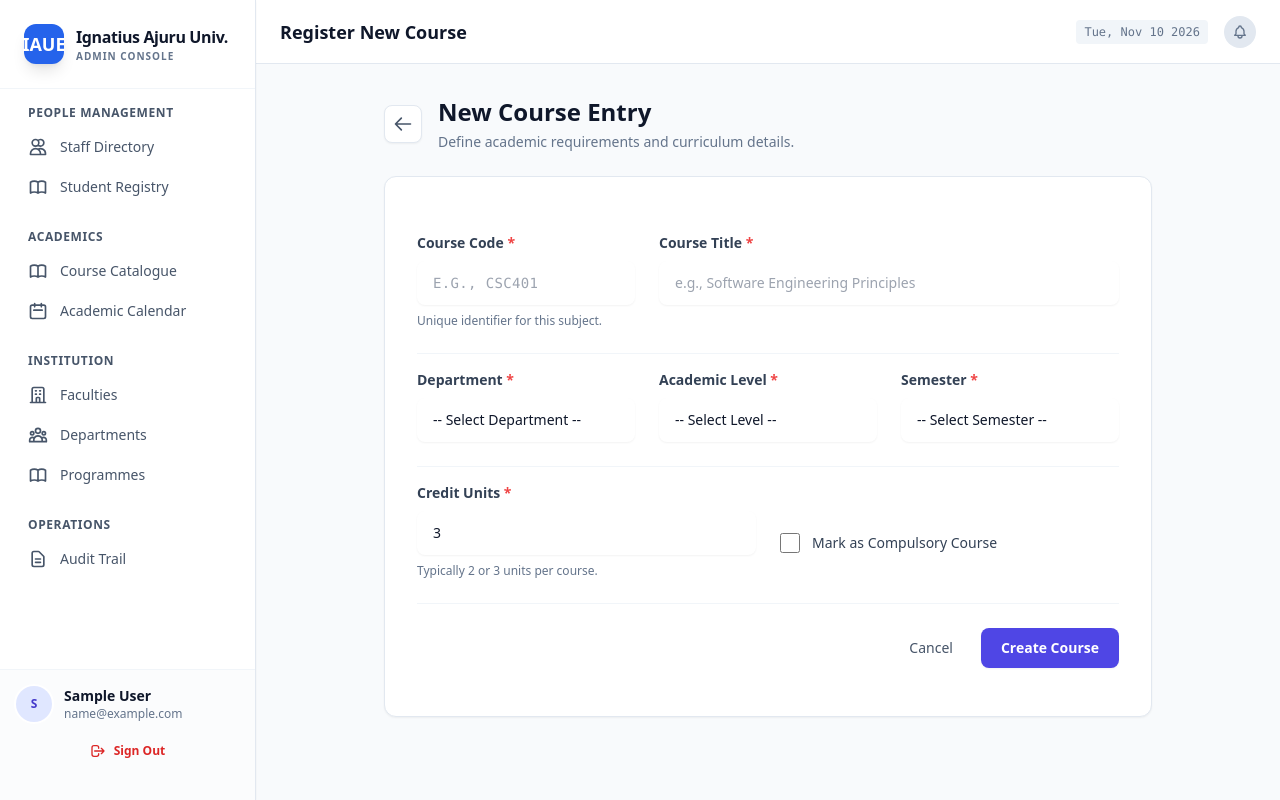
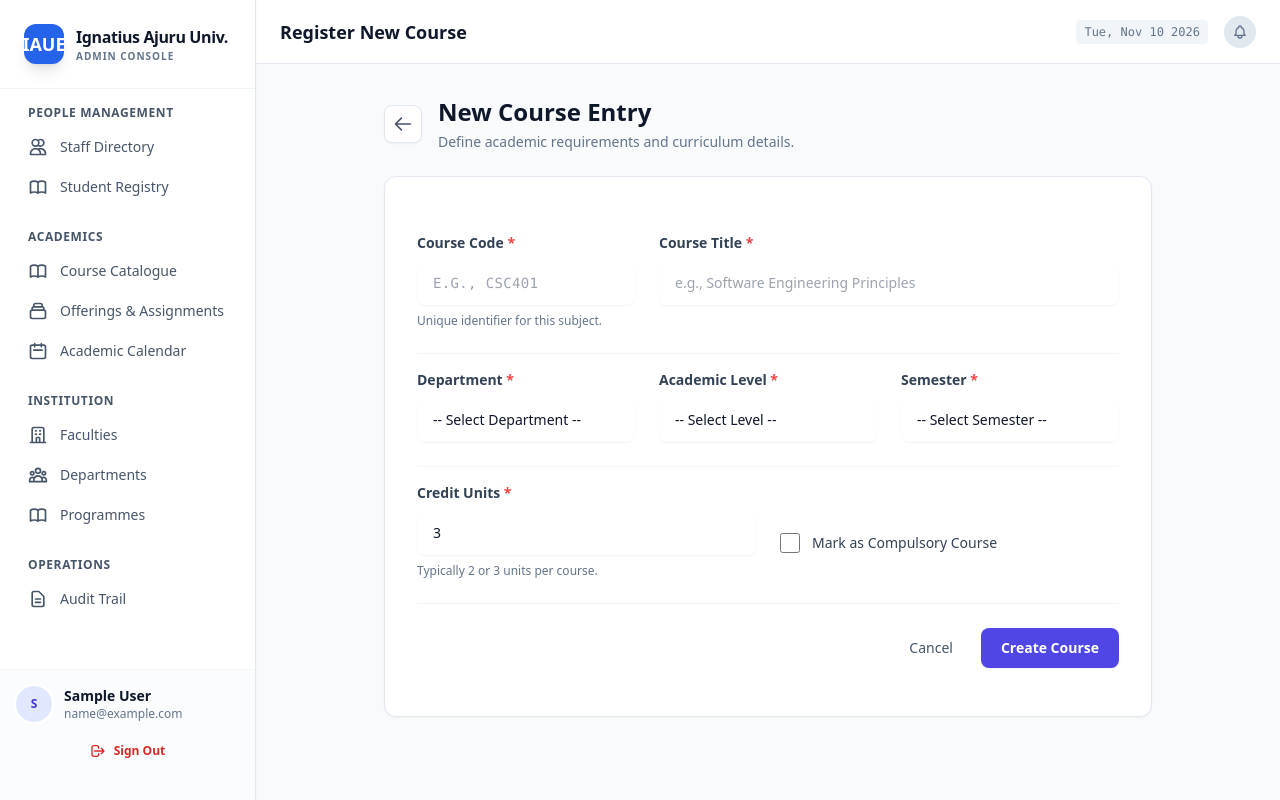
Before and after one commit to nlerechibright-coder/iaue-academic-management-system, a Django app: page /management/courses/create/ in a window 1280 px wide. Run offline with Django 5.2, Linux system fonts and the light colour scheme; a user stored in the database is signed in; tables that the repository leaves empty hold one stand-in row (values such as "Sample post"); some libraries are stand-ins or nearby versions.

Commit message:
Feature: Add Course Offerings & Assignment link to Admin Sidebar

```diff
--- a/templates/management/base.html
+++ b/templates/management/base.html
@@ -76,6 +76,11 @@
                 <a href="{% url 'courses:list' %}" class="sidebar-link flex items-center gap-3 px-3 py-2 rounded-lg text-sm font-medium transition {% if 'courses/list' in request.path %}active{% else %}text-slate-600 hover:bg-slate-50 hover:text-slate-900{% endif %}">
                     <svg class="w-5 h-5" fill="none" stroke="currentColor" viewBox="0 0 24 24"><path stroke-linecap="round" stroke-linejoin="round" stroke-width="2" d="M12 6.253v13m0-13C10.832 5.477 9.246 5 7.5 5S4.168 5.477 3 6.253v13C4.168 18.477 5.754 18 7.5 18s3.332.477 4.5 1.253m0-13C13.168 5.477 14.754 5 16.5 5c1.747 0 3.332.477 4.5 1.253v13C19.832 18.477 18.247 18 16.5 18c-1.746 0-3.332.477-4.5 1.253"/></svg>
                     Course Catalogue
+                </a>
+                <!-- NEW LINK: Manage Offerings & Assign Lecturers -->
+                <a href="{% url 'courses:offering_list' %}" class="sidebar-link flex items-center gap-3 px-3 py-2 rounded-lg text-sm font-medium transition {% if 'offerings' in request.path %}active{% else %}text-slate-600 hover:bg-slate-50 hover:text-slate-900{% endif %}">
+                    <svg class="w-5 h-5" fill="none" stroke="currentColor" viewBox="0 0 24 24"><path stroke-linecap="round" stroke-linejoin="round" stroke-width="2" d="M19 11H5m14 0a2 2 0 012 2v6a2 2 0 01-2 2H5a2 2 0 01-2-2v-6a2 2 0 012-2m14 0V9a2 2 0 00-2-2M5 11V9a2 2 0 012-2m0 0V5a2 2 0 012-2h6a2 2 0 012 2v2M7 7h10"/></svg>
+                    Offerings & Assignments
                 </a>
                 <a href="{% url 'academics:session_list' %}" class="sidebar-link flex items-center gap-3 px-3 py-2 rounded-lg text-sm font-medium transition {% if 'sessions' in request.path %}active{% else %}text-slate-600 hover:bg-slate-50 hover:text-slate-900{% endif %}">
                     <svg class="w-5 h-5" fill="none" stroke="currentColor" viewBox="0 0 24 24"><path stroke-linecap="round" stroke-linejoin="round" stroke-width="2" d="M8 7V3m8 4V3m-9 8h10M5 21h14a2 2 0 002-2V7a2 2 0 00-2-2H5a2 2 0 00-2 2v12a2 2 0 002 2z"/></svg>
```
